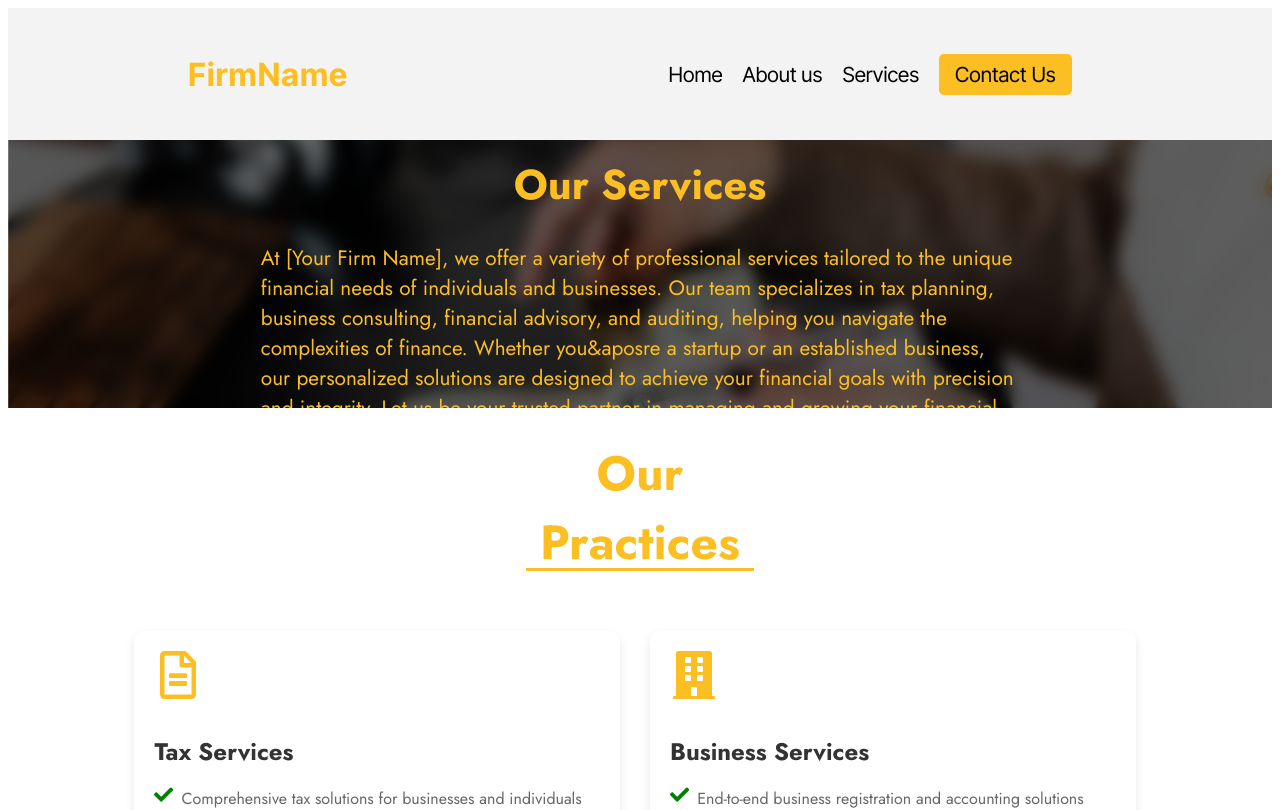
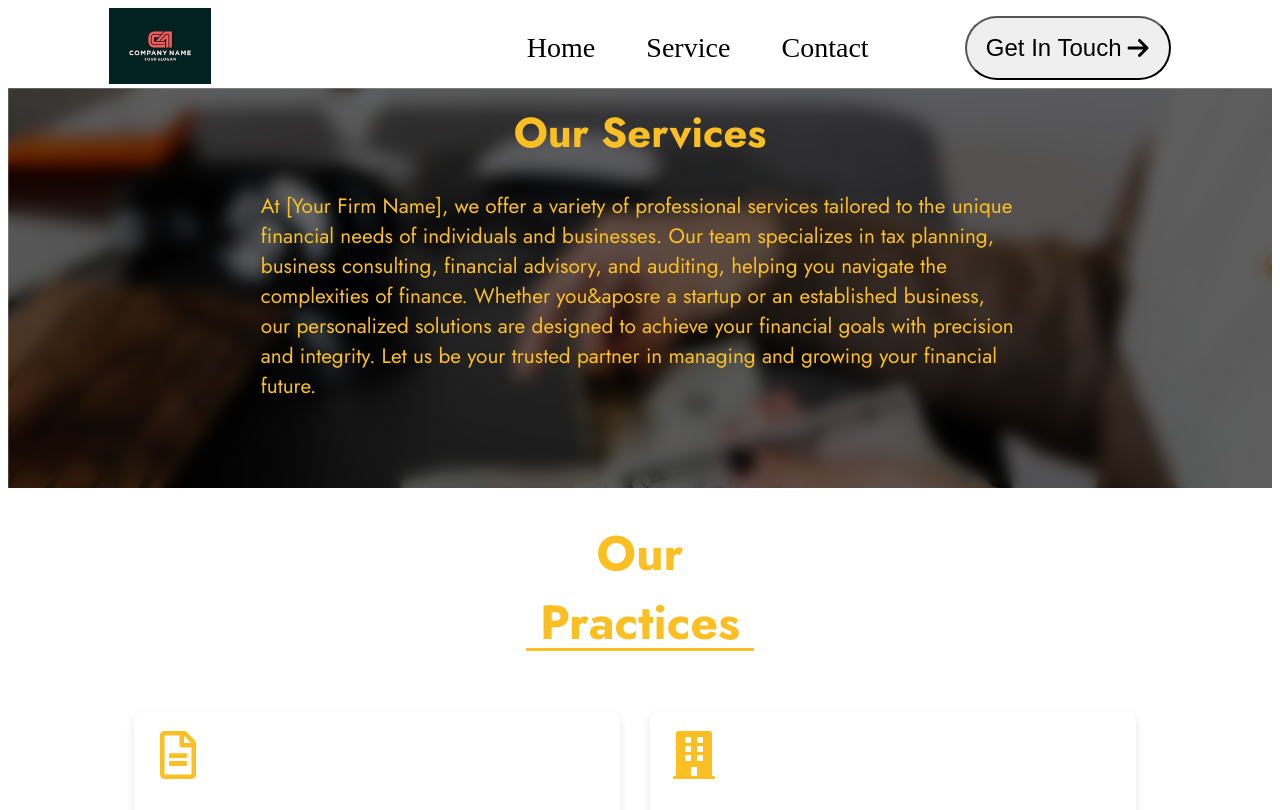
Before and after one commit to HerambBansod/CA_port, a React (Vite) app: page /Services in a window 1280 px wide. Shown: the top 810 px of the page. Built offline with nearby package versions, Linux system fonts and the light colour scheme; a web font is replaced by a local one.

Commit message:
add navbar checkout

```diff
--- a/src/App.jsx
+++ b/src/App.jsx
@@ -12,7 +12,7 @@ function App() {
       <BrowserRouter>
         <Routes>
           <Route path="/" element={<Homepage />} />
-          <Route path="/About-us" element={<Aboutus />} />
+
           <Route path="/Services" element={<Service />} />
           <Route path="/contact" element={<Contact />} />
         </Routes>
--- a/src/components/Contact US Page/Contact_Us_page.jsx
+++ b/src/components/Contact US Page/Contact_Us_page.jsx
@@ -1,4 +1,4 @@
-import React from 'react'
+
 import './Contact_Us_page.css'
 import Navbar from '../Navbar/Navbar';
 
@@ -6,10 +6,12 @@ import { FaPhoneAlt, FaEnvelope, FaMapMarkerAlt } from 'react-icons/fa';
 
 export default function Contact_Us_page() {
     return (
+        <>
+        <Navbar/>
         <div className="contactus">
             <div className="contact-hero-section">
                 <div className="contact-nav">
-                    <Navbar />
+
                 </div>
             </div>
             <div className="contact-section">
@@ -60,5 +62,6 @@ export default function Contact_Us_page() {
                 </div>
             </div>
         </div>
+        </>
     )
 }
--- a/src/components/ContactForm_Fpages/ContactForm.jsx
+++ b/src/components/ContactForm_Fpages/ContactForm.jsx
@@ -1,9 +1,11 @@
-import React from 'react'
+
 import './ContactForm.css'
 import {FaPhoneAlt, FaEnvelope, FaMapMarkerAlt } from 'react-icons/fa';
 
 export default function ContactForm() {
     return (
+        <>
+
         <div className="contactus">
             <div className="contact-head">
                 <div className="head-content">
@@ -41,5 +43,6 @@ export default function ContactForm() {
                 </div>
             </div>
         </div>
+        </>
     )
 }
--- a/src/components/Homepage/Homepage.jsx
+++ b/src/components/Homepage/Homepage.jsx
@@ -41,7 +41,7 @@ export default function Homepage() {
                 </div>
             </div>
 
-            {/* service/practice section */}
+            service/practice section
 
             <div className="practices-section">
                 <Practice/>
--- a/src/components/Navbar/Navbar.css
+++ b/src/components/Navbar/Navbar.css
@@ -1,103 +1,146 @@
-/* Navbar container */
-.nav-head {
-    padding: 20px;
+.container {
+    width: 100%;
+    padding-right: 15px;
+    padding-left: 15px;
+    margin-right: auto;
+    margin-left: auto;
     display: flex;
-    justify-content: space-around;
+    justify-content: space-evenly;
     align-items: center;
-    color: black;
-    font-family: "Inter Tight", serif;
-    background-color: #f3f3f3;
-}
+  }
 
-.nav-list-left h1 {
+
+  .navbar-logo img{
+    width:30% ;
+    object-fit: cover;
+
+  }
+
+  .navbar-element{
+    display: flex
+    ;
+        justify-content: space-between;
+        width: 60%;
+        align-items: center;
+
+  }
+
+  .navbar-element ul{
+    display: flex
+    ;
+        justify-content: space-between;
+        list-style: none;
+        align-items: center;
+        width: 50%;
+  }
+  .navbar-menu{
+    display: none;
     font-size: 2rem;
-    font-weight: bold;
-    letter-spacing: 1px;
-    color: #fbbf24;
-}
+  }
 
-.nav-list-right ul {
+
+  .menu {
+    display: none;
+
+
+  }
+
+  .menu.show {
     display: flex;
-    list-style: none;
-    margin: 0;
-    padding: 0;
-}
+    justify-content: center;
+    flex-direction: column;
+    background: #ffff;
+    box-shadow: #ffffff 1px 2px 3px 3px;
+    position: absolute;
+    transform: translateY(88%);
+    left: 1%;
+    row-gap: 1rem;
+    z-index: 4;
+    align-items: flex-start;
 
-.nav-list-right li {
-    margin-right: 20px;
-}
+  }
 
-.nav-list-right a {
+
+  .navbar-element ul li{
+    font-size: 28px;
+    font-weight: 400;
+  }
+  .get-in-touch-btn{
+
+        font-size: 24px;
+        border-radius: 2rem;
+        padding: 1rem;
+      width: 30%;
+        display: flex
+    ;
+        justify-content: space-around;
+        align-items: center;
+
+  }
+
+  .navbar-section{
+    justify-content: center;
+    display: flex
+;
+    align-items: center;
+  }
+
+  .link-li{
     text-decoration: none;
     color: black;
-    font-size: 1.3rem;
-    border-radius: 5px;
-}
+  }
+  @media (min-width: 576px) {
+    .container {
+      max-width: 540px;
+    }
+  }
 
-.Btn {
-    padding: 0.5rem 1rem;
-    background-color: #fbbf24;
-    color: white;
-    border-radius: 4px;
-}
+  @media (min-width: 768px) {
+    .container {
+      max-width: 720px;
+    }
+  }
 
-/* Toggle button for mobile view */
-.nav-toggle {
-    display: none;
-    font-size: 1.5rem;
-    background: none;
-    border: none;
-    cursor: pointer;
-}
+  @media (min-width: 992px) {
+    .container {
+      max-width: 960px;
+    }
+  }
 
-/* Responsive styles */
-@media (max-width: 768px) {
-    .nav-list-right {
-        position: absolute;
-        top: 60px;
-        right: 0;
-        background-color: #f3f3f3;
+  @media (min-width: 1200px) {
+    .container {
+      max-width: 1140px;
+    }
+  }
+
+  @media (min-width: 1400px) {
+    .container {
+      max-width: 1320px;
+    }
+  }
+
+  @media (max-width: 768px){
+    .container{
+
+        flex-direction: column;
+        justify-content: center;
+        row-gap: 2rem;
+    }
+    .navbar-logo img {
+        width: max-content;
+    }
+    .navbar-element{
         width: 100%;
+        margin-bottom: 1rem;
+    }
+    .navbar-element ul{
         display: none;
-        flex-direction: column;
-        align-items: center;
-        z-index: 1000;
+        font-size: 30px;
     }
-
-    .nav-list-right.active {
+    .navbar-menu{
         display: flex;
-        margin-top: 3rem;
-        align-items: flex-end;
-        padding-right: 2rem;
-        width: 45%;
-        border-radius: 0 0 0 2rem;
-        box-shadow: rgba(0, 0, 0, 0.292) 0px   8px;
     }
-
-
-    .nav-list-right ul {
-        flex-direction: column;
+    .get-in-touch-btn {
+        width: max-content;
     }
-
-    .nav-list-right li {
-        margin: 1rem 0;
-    }
-
-    .nav-toggle {
-        display: block;
-    }
-
-    .nav-list-left h1 {
-        font-size: 1.5rem;
-    }
-}
-
-@media screen and (min-device-width: 375px) and (max-device-width: 428px) and (orientation: portrait) {
-    .nav-head {
-        overflow: hidden;
-    }
-
-    .nav-list-left h1 {
-        font-size: 1.5rem;
-    }
-}
+  }
--- a/src/components/Navbar/Navbar.jsx
+++ b/src/components/Navbar/Navbar.jsx
@@ -1,49 +1,46 @@
-import   { useState, useEffect, useRef } from 'react';
-import { Link, useLocation } from 'react-router-dom';
+import   { useState } from 'react';
+import { Link } from 'react-router-dom';
+import { FaArrowRight } from "react-icons/fa6";
+import { FaBars } from "react-icons/fa";
 import './Navbar.css';
 
 export default function NavBar() {
-    const [dropdownOpen, setDropdownOpen] = useState(false);
-    const location = useLocation();
-    const navRef = useRef(null);
+    const [dropDown, setDropDown] = useState(false);
 
-    useEffect(() => {
-        setDropdownOpen(false);
-    }, [location]);
-
-    useEffect(() => {
-        const handleClickOutside = (event) => {
-            if (navRef.current && !navRef.current.contains(event.target)) {
-                setDropdownOpen(false);
-            }
-        };
-
-        document.addEventListener('mousedown', handleClickOutside);
-        return () => {
-            document.removeEventListener('mousedown', handleClickOutside);
-        };
-    }, [navRef]);
-
-    const toggleNav = () => {
-        setDropdownOpen(!dropdownOpen);
-    };
+    function handleDropDown() {
+      setDropDown(!dropDown);
+    }
 
     return (
-        <nav className="nav-head" ref={navRef}>
-            <div className="nav-list-left">
-                <h1>FirmName</h1>
-            </div>
-            <button className="nav-toggle" aria-label="Toggle navigation" onClick={toggleNav}>
-                &#9776;
+      <div className="navbar-section">
+        <div className="container">
+          <div className="navbar-logo">
+            <img src="../../../images/ca logo.jpeg" alt="ca-logo" />
+          </div>
+          <div className="navbar-element">
+            <FaBars className="navbar-menu" onClick={handleDropDown} />
+            <ul className={`menu ${dropDown ? "show" : ""}`}>
+              <li>
+                <Link to="/" className="link-li">
+                  Home
+                </Link>
+              </li>
+              <li>
+                <Link to="/Services" className="link-li">
+                  Service
+                </Link>
+              </li>
+              <li>
+                <Link to="/contact" className="link-li">
+                  Contact
+                </Link>
+              </li>
+            </ul>
+            <button className="get-in-touch-btn">
+              Get In Touch <FaArrowRight />
             </button>
-            <div className={`nav-list-right ${dropdownOpen ? 'active' : ''}`}>
-                <ul className="nav-menu">
-                    <li><Link to="/">Home</Link></li>
-                    <li><Link to="/About-us">About us</Link></li>
-                    <li><Link to="/Services">Services</Link></li>
-                    <li><Link to="/contact" className='Btn'>Contact Us</Link></li>
-                </ul>
-            </div>
-        </nav>
+          </div>
+        </div>
+      </div>
     );
-}
+  }
--- a/src/components/Services/service.jsx
+++ b/src/components/Services/service.jsx
@@ -8,10 +8,13 @@ import Footer from '../Footer/Footer';
 
 export default function service() {
     return (
+        <>
+        <Navbar />
+
         <div className="services">
             <div className="service-hero-section">
                 <div className="service-nav">
-                    <Navbar />
+
                 </div>
                 <div className="service-content">
                     <div className="service-head">
@@ -38,5 +41,6 @@ export default function service() {
                 <Footer/>
             </div>
         </div>
+        </>
     )
 }
```
Also changed, not shown: public/images/ca logo.jpeg (added).
